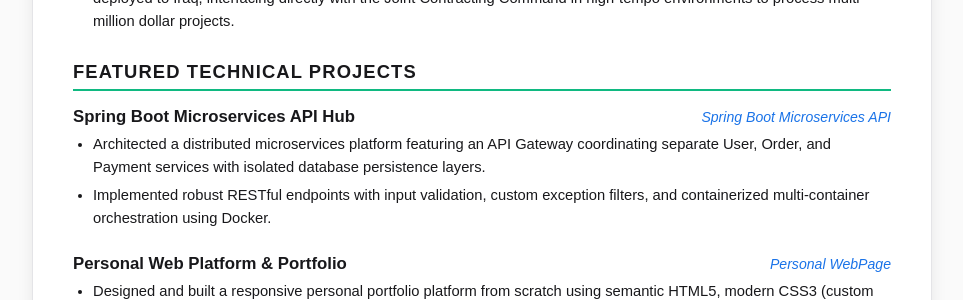
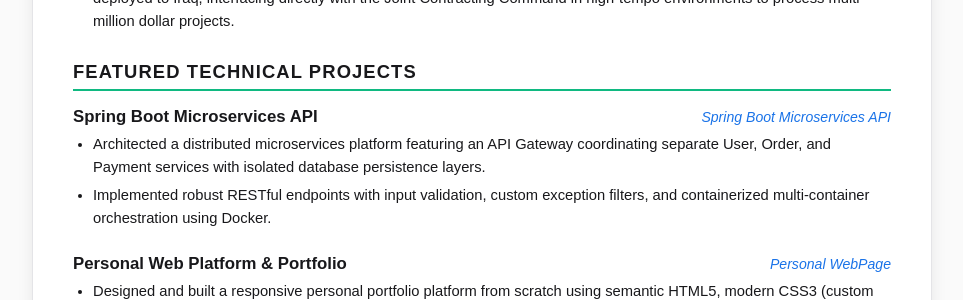
Before and after one commit to reybd03/PersonalWebpage, a Jekyll site: the page pages/resume.html, which Jekyll copies as it is, in a window 1280 px wide and 900 px high, scrolled down 1548 px. Shown: the part 153-453 px from the top of the window, without its empty margins (158-1121 px from the left). Built offline with Jekyll 4.4.1, drawn with Linux system fonts in a browser that asks for light colours.

Commit message:
updates to resume page and style

```diff
--- a/pages/resume.html
+++ b/pages/resume.html
@@ -254,7 +254,7 @@
           <div class="timeline-item">
             <div class="timeline-row">
               <div>
-                <span class="org-name">Spring Boot Microservices API Hub</span>
+                <span class="org-name">Spring Boot Microservices API</span>
               </div>
               <div class="meta-info">
                 <a
--- a/scss/_resume.scss
+++ b/scss/_resume.scss
@@ -203,6 +203,9 @@
 
 /* Print Styles */
 @media print {
+  shared-header {
+    display: none !important;
+  }
   body {
     background: #ffffff !important;
     color: #1a1a1a !important;
```
